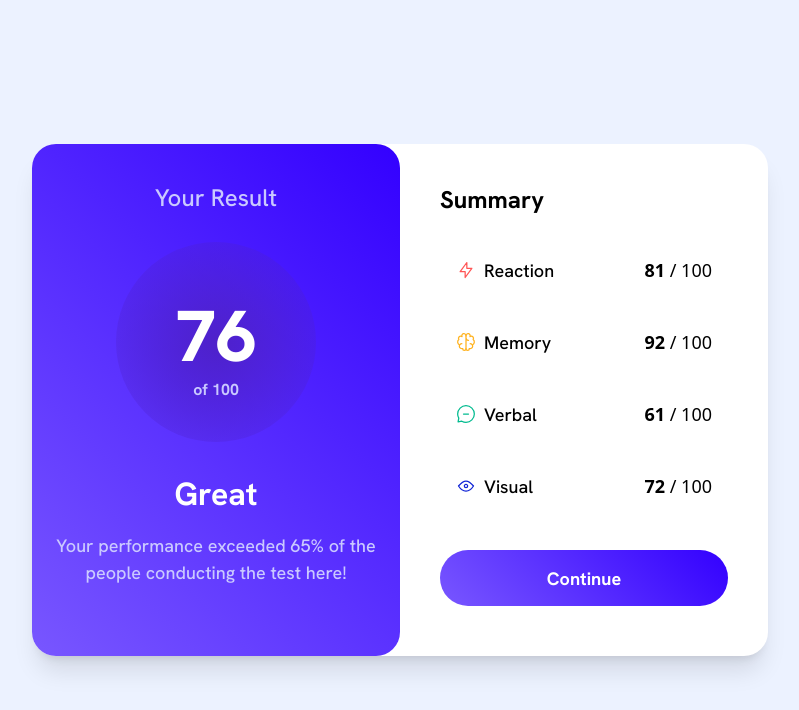
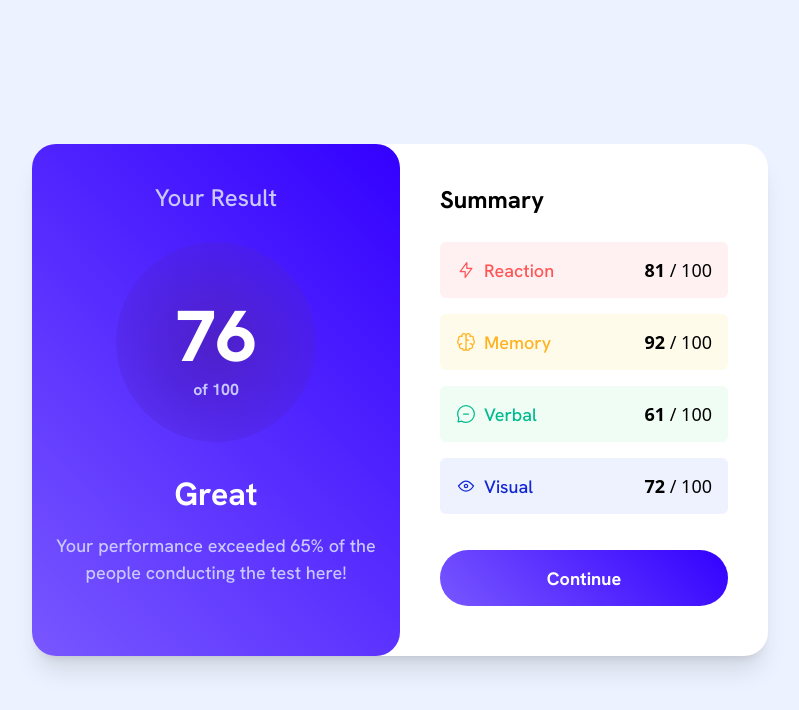
Before and after one commit to ahmadm1995/resultsSummary, a React (Vite) app: page / in a window 1280 px wide. Shown: the top 710 px of the page, without its empty margins (240-1039 px from the left). Built offline with nearby package versions, Linux system fonts and the light colour scheme.

Commit message:
final commit with github pages edit 4

```diff
--- a/tailwind.config.js
+++ b/tailwind.config.js
@@ -29,4 +29,15 @@ export default {
     },
   },
   plugins: [],
+  safelist: [
+    'text-custom-red',
+    'text-custom-yellow',
+    'text-custom-green',
+    'text-custom-blue-two',
+    'bg-rose-50',
+    'bg-amber-50',
+    'bg-green-50',
+    'bg-indigo-50',
+  ],
+
 }
```
